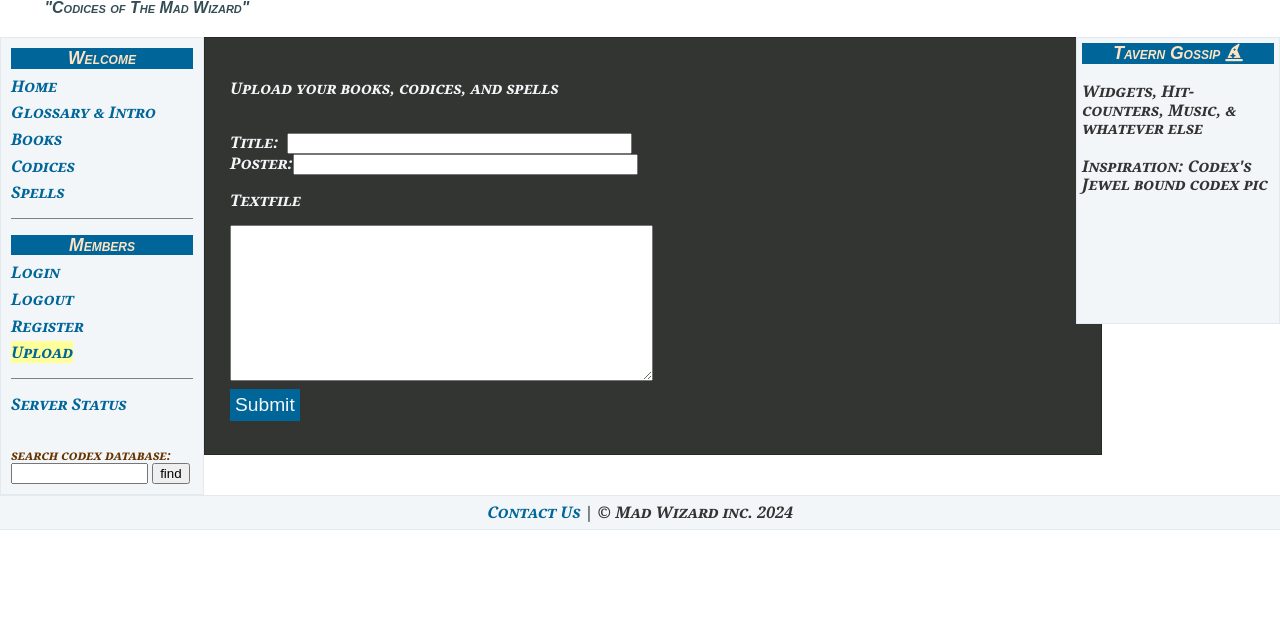
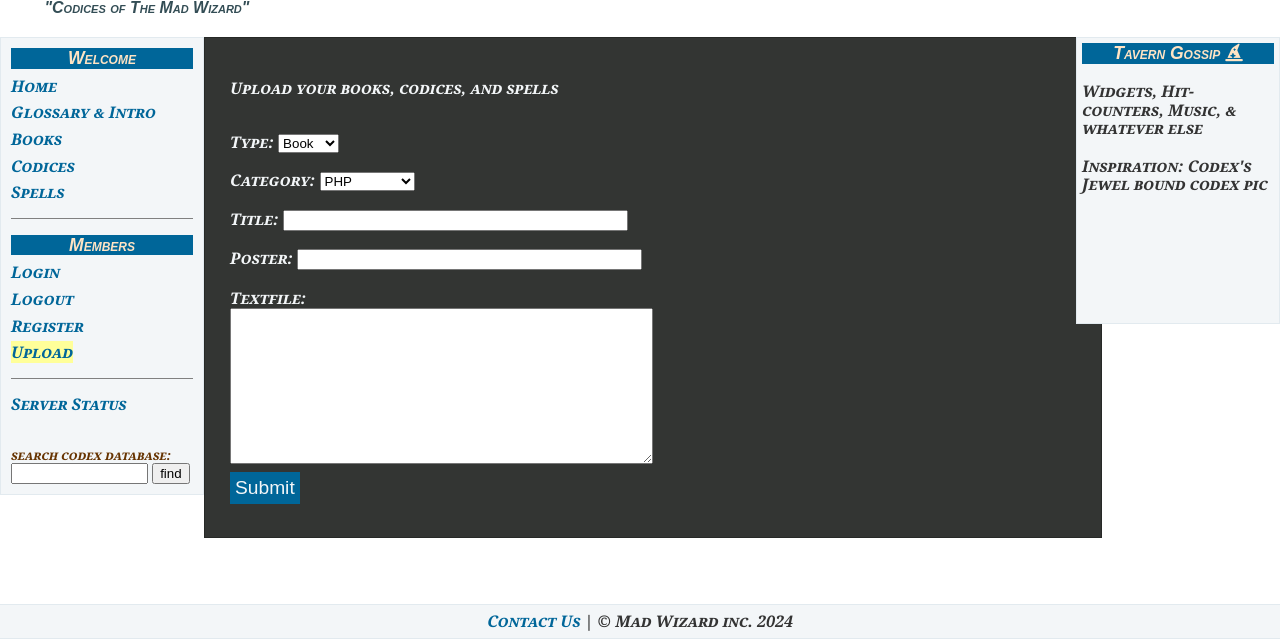
Before and after one commit to jmckirdy/Codex-Arcanum, a PHP site: page /index.php?content=newcodex in a window 1280 px wide. Shown: the part 161-800 px from the top of the page. Run offline with PHP 8.4, Linux system fonts and the light colour scheme; data that the repository does not hold is empty; some libraries are stand-ins or nearby versions.

Commit message:
footer css sticky to bottom, added some dev docs in index.php

```diff
--- a/css/style.css
+++ b/css/style.css
@@ -174,6 +174,8 @@ strong {
   border-top: 1px solid #E2EAEF;
   background-color: #f3f6f8;
   width: 100%;
+  bottom: 0;
+  position: fixed;
 }
 
 /*# sourceMappingURL=style.css.map */
--- a/newcodex.inc.php
+++ b/newcodex.inc.php
@@ -4,11 +4,28 @@
 
         <p>Upload your books, codices, and spells</p><br>
 
-        Title:&nbsp;&nbsp;<input type="text" size="40" name="title"><br>
+        Type:&nbsp;<select name="dropdown">
+            <option value="Book" name="">Book</option>
+            <option value="Codex" name="">Codex</option>
+            <option value="Spell" name="">Spell</option>
+        </select><br><br>
 
-        Poster:<input type="text" size="40" name="poster"><br>
+        Category:&nbsp;<select name="dropdown">
+            <option value="PHP" name="catid">PHP</option>
+            <option value="SQL" name="catid">SQL</option>
+            <option value="JavaScript" name="catid">JavaScript</option>
+            <option value="SQL" name="catid">Python</option>
+            <option value="SQL" name="catid">Linux</option>
+            <option value="SQL" name="catid">DSA</option>
+            <option value="SQL" name="catid">Web Design</option>
+            <option value="SQL" name="catid">C/C++</option>
+        </select><br><br>
 
-        <p>Textfile</p>
+        Title:&nbsp;<input type="text" size="40" name="title"><br><br>
+
+        Poster:&nbsp;<input type="text" size="40" name="poster"><br><br>
+
+        Textfile:<br>
 
         <textarea rows="10" cols="50" name="textfile"></textarea><br>
 
--- a/scss/_footer.scss
+++ b/scss/_footer.scss
@@ -6,4 +6,7 @@
     border-top: 1px solid #E2EAEF;
     background-color: #f3f6f8;
     width: 100%;
+
+    bottom: 0;
+    position: fixed;
 }
--- a/scss/style.scss
+++ b/scss/style.scss
@@ -89,5 +89,4 @@ strong {
 @import 'news';
 @import 'center';
 
-
 @import 'footer';
```
Also changed, not shown: index.php (+9 -0 lines), 2 other files.
